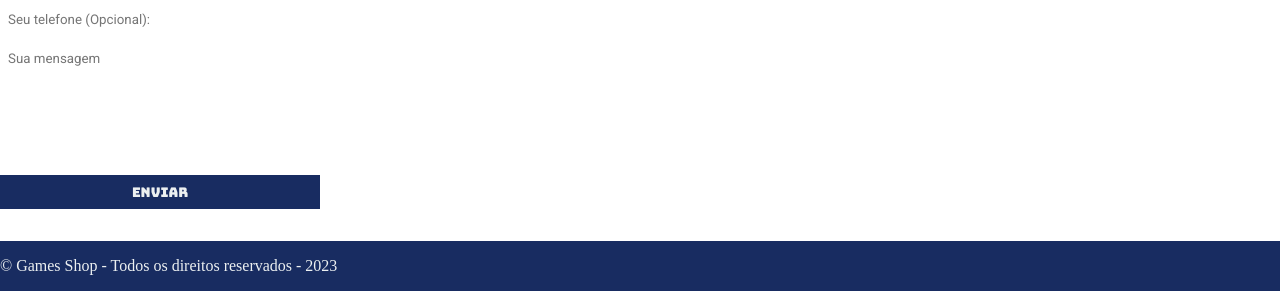
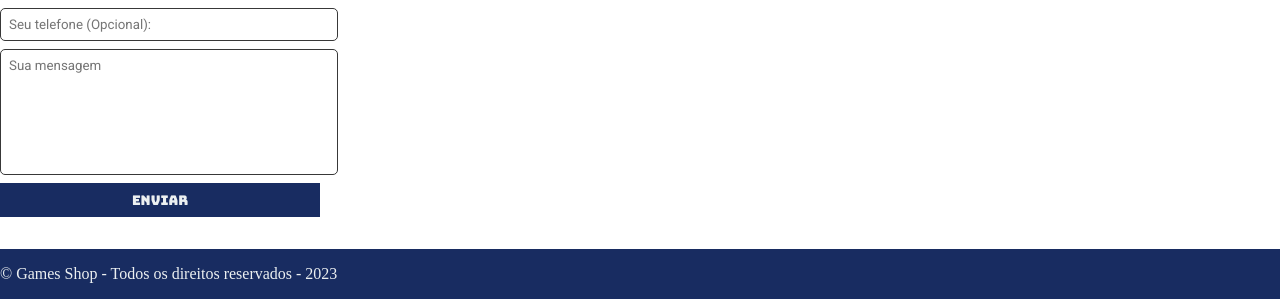
Before and after one commit to michaelferreir12345678/site_gamesshop, a plain HTML site: page index.html in a window 1280 px wide. Shown: the part 789-1088 px from the top of the page. Drawn offline with Linux system fonts and the light colour scheme.

Commit message:
Alteracao no Form

```diff
--- a/main.css
+++ b/main.css
@@ -116,6 +116,14 @@ form input, form textarea, form button {
     padding: 8px;
 }
 
+form input, form textarea {
+    border-width: 1px;
+    border-style: solid;
+    border-color: rgb(56, 56, 56);
+    border-radius: 5px;
+}
+
+
 form button{
     background-color: #182c61;
     color: #ecf0f1;
```
